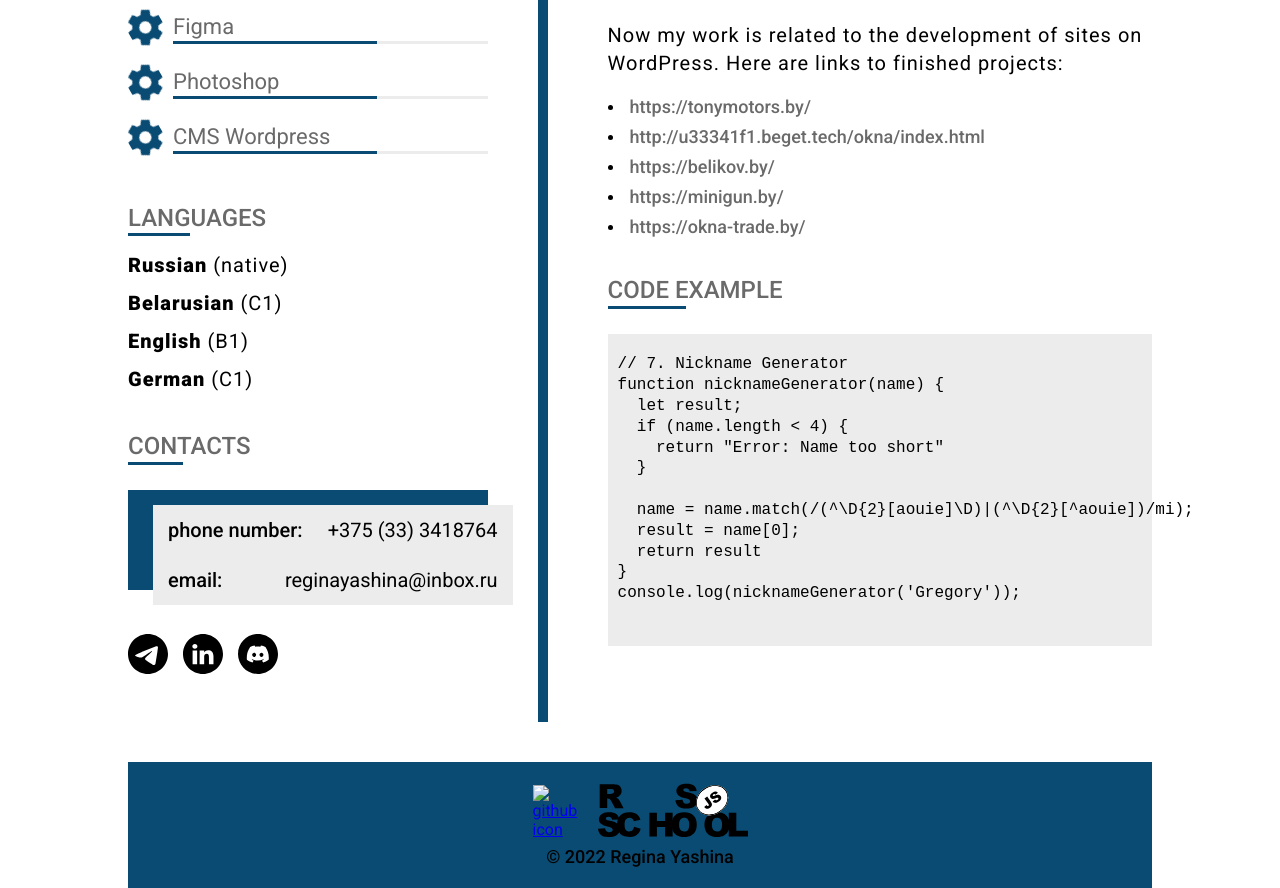
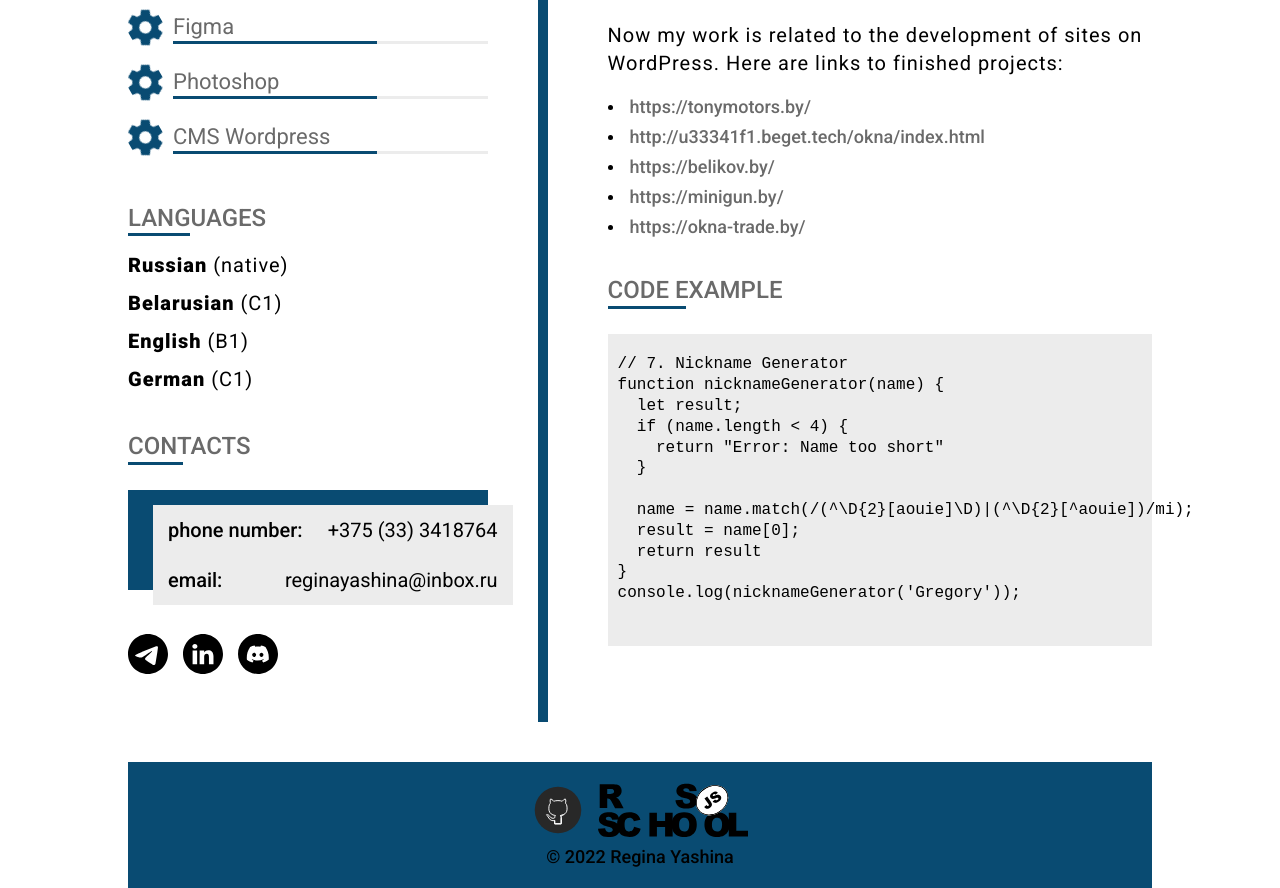
Before and after one commit to ReginaYashina/rsschool-cv, a plain HTML site: page index.html in a window 1280 px wide. Shown: the part 1059-1947 px from the top of the page. Drawn offline with Linux system fonts and the light colour scheme; the site is published under a folder, as on GitHub Pages, so addresses that start at the root find nothing.

Commit message:
fix: change path to github-icon in footer

```diff
--- a/index.html
+++ b/index.html
@@ -342,7 +342,7 @@ console.log(nicknameGenerator('Gregory'));
     <div class="container">
       <div class="row footer-row ">
         <a href="https://github.com/ReginaYashina" class="footer-link">
-          <img src="/img/icons/github_icon.svg" alt="github icon" />
+          <img src="img/icons/github_icon.svg" alt="github icon" />
         </a>
         <a href="https://rs.school/js/" class="footer-logo">
           <img src="img/rs_school_js.svg" alt="RS School logo" />
```
